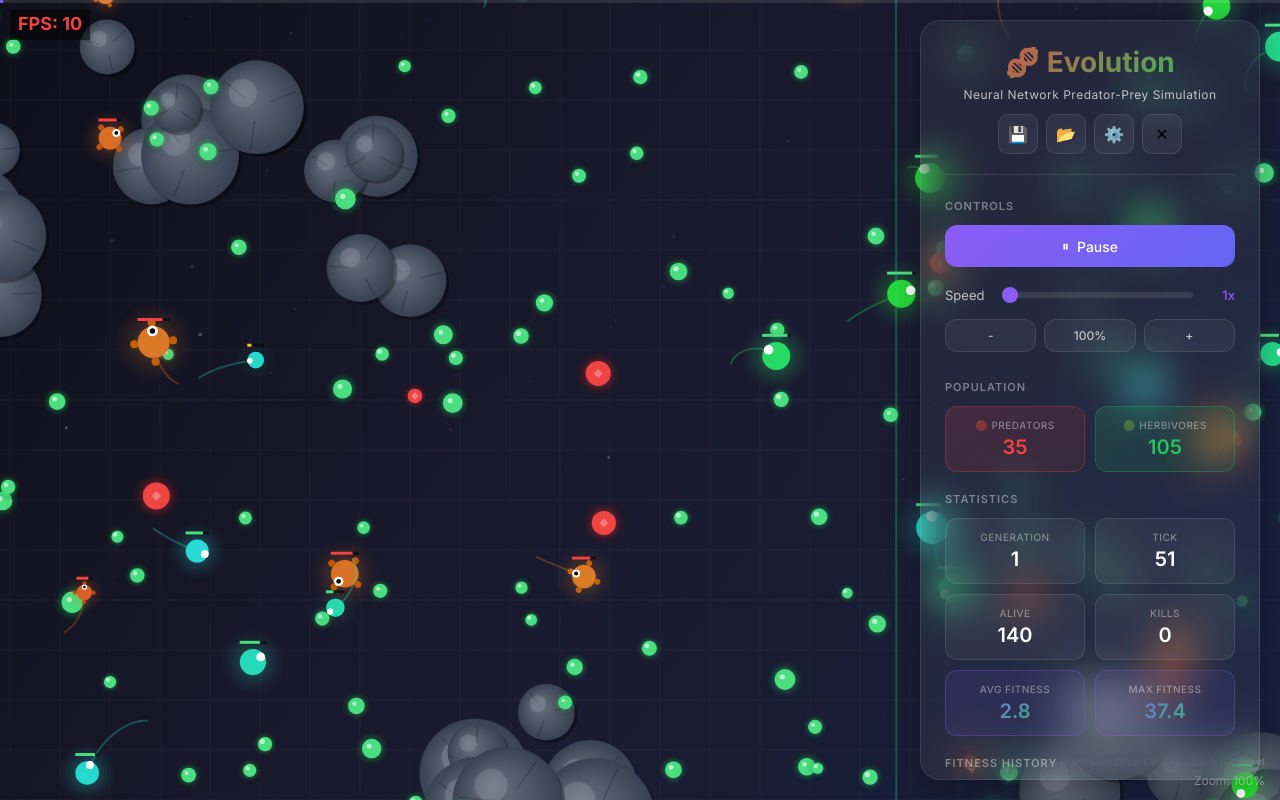
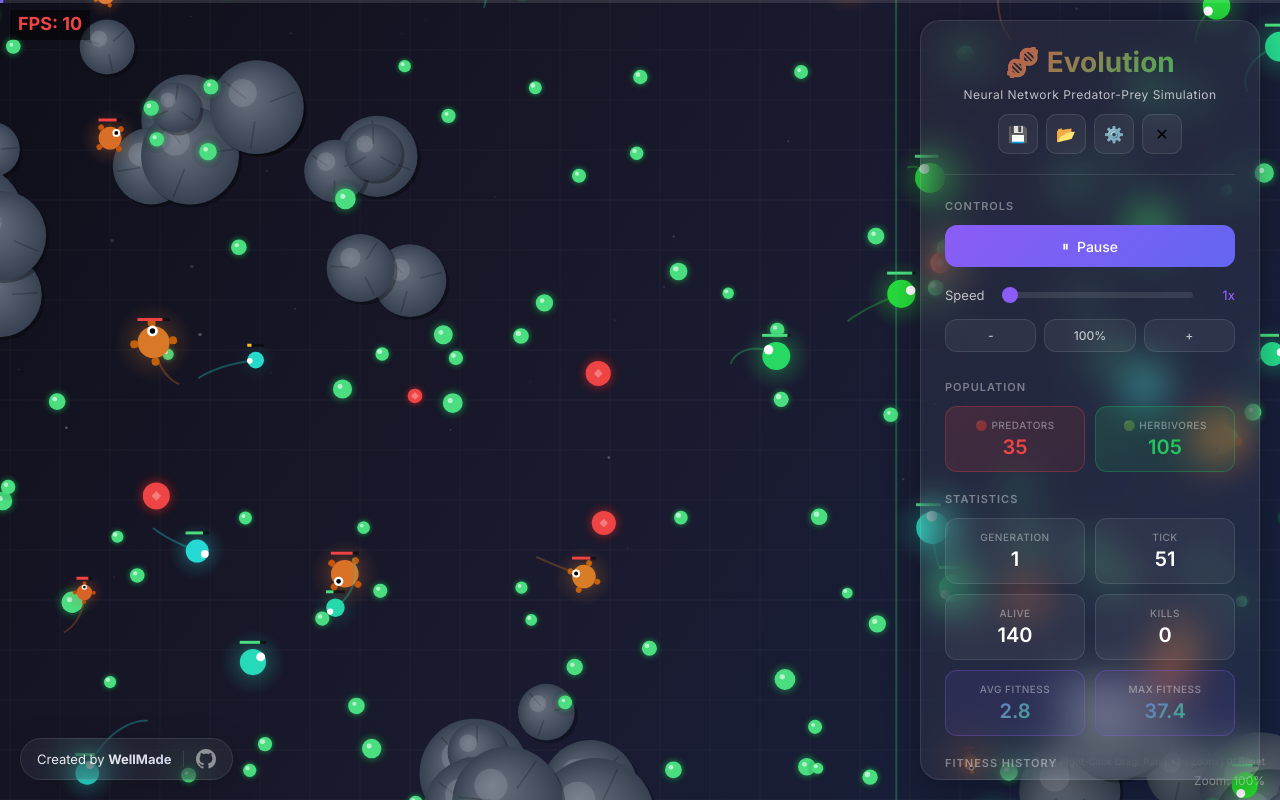
Before and after one commit to s1awek/life-simulation, a website built with Vite: page index.html in a window 1280 px wide. Built offline with nearby package versions, Linux system fonts and the light colour scheme; animation ran at ten frames a second.

Commit message:
feat: Add branding badge to the UI with its styling and functionality.

```diff
--- a/src/styles/main.css
+++ b/src/styles/main.css
@@ -800,6 +800,116 @@ body {
   color: var(--text-muted);
 }
 
+/* Branding Badge */
+.branding-badge {
+  position: fixed;
+  bottom: 20px;
+  left: 20px;
+  display: flex;
+  align-items: center;
+  gap: 12px;
+  padding: 10px 16px;
+  background: var(--glass-bg);
+  backdrop-filter: blur(20px);
+  -webkit-backdrop-filter: blur(20px);
+  border: 1px solid var(--glass-border);
+  border-radius: 50px;
+  z-index: 1000;
+  box-shadow: 0 8px 32px rgba(0, 0, 0, 0.2);
+  transition: all 0.3s ease;
+  animation: slideUp 0.5s ease-out;
+}
+
+.branding-badge:hover {
+  background: rgba(255, 255, 255, 0.08);
+  transform: translateY(-2px);
+  box-shadow: 0 12px 40px rgba(0, 0, 0, 0.3);
+}
+
+.branding-link {
+  text-decoration: none;
+  color: var(--text-primary);
+  font-size: 13px;
+  font-weight: 400;
+  transition: color 0.2s ease;
+}
+
+.branding-text {
+  opacity: 0.9;
+}
+
+.branding-text .highlight {
+  font-weight: 700;
+  background: linear-gradient(135deg, #ffffff, #e0e7ff);
+  -webkit-background-clip: text;
+  -webkit-text-fill-color: transparent;
+  background-clip: text;
+}
+
+.branding-link:hover .branding-text {
+  opacity: 1;
+}
+
+.branding-separator {
+  width: 1px;
+  height: 16px;
+  background: var(--glass-border);
+}
+
+.branding-github {
+  color: var(--text-secondary);
+  display: flex;
+  align-items: center;
+  transition: all 0.2s ease;
+  opacity: 0.7;
+}
+
+.branding-github:hover {
+  color: white;
+  opacity: 1;
+  transform: scale(1.1);
+}
+
+@keyframes slideUp {
+  from {
+    opacity: 0;
+    transform: translateY(20px);
+  }
+
+  to {
+    opacity: 1;
+    transform: translateY(0);
+  }
+}
+
+/* Responsive adjustment for branding */
+@media (max-width: 600px) {
+  .branding-badge {
+    bottom: 10px;
+    left: 50%;
+    transform: translateX(-50%);
+    width: auto;
+    white-space: nowrap;
+    animation: slideUpCenter 0.5s ease-out;
+  }
+
+  .branding-badge:hover {
+    transform: translateX(-50%) translateY(-2px);
+  }
+
+  @keyframes slideUpCenter {
+    from {
+      opacity: 0;
+      transform: translate(-50%, 20px);
+    }
+
+    to {
+      opacity: 1;
+      transform: translate(-50%, 0);
+    }
+  }
+}
+
 /* Configuration Modal */
 .modal-overlay {
   position: fixed;
--- a/src/ui/UI.js
+++ b/src/ui/UI.js
@@ -32,6 +32,22 @@ export class UI {
     this.floatingBtn.title = 'Show Panel (H)';
     this.floatingBtn.style.display = 'none';
     document.body.appendChild(this.floatingBtn);
+
+    // Create Branding Badge
+    const branding = document.createElement('div');
+    branding.className = 'branding-badge';
+    branding.innerHTML = `
+      <a href="https://wellmade.online" target="_blank" class="branding-link">
+        <span class="branding-text">Created by <span class="highlight">WellMade</span></span>
+      </a>
+      <div class="branding-separator"></div>
+      <a href="https://github.com/s1awek/life-simulation/" target="_blank" class="branding-github" title="View Source">
+        <svg height="20" width="20" viewBox="0 0 16 16" fill="currentColor">
+          <path d="M8 0C3.58 0 0 3.58 0 8c0 3.54 2.29 6.53 5.47 7.59.4.07.55-.17.55-.38 0-.19-.01-.82-.01-1.49-2.01.37-2.53-.49-2.69-.94-.09-.23-.48-.94-.82-1.13-.28-.15-.68-.52-.01-.53.63-.01 1.08.58 1.23.82.72 1.21 1.87.87 2.33.66.07-.52.28-.87.51-1.07-1.78-.2-3.64-.89-3.64-3.95 0-.87.31-1.59.82-2.15-.08-.2-.36-1.02.08-2.12 0 0 .67-.21 2.2.82.64-.18 1.32-.27 2-.27.68 0 1.36.09 2 .27 1.53-1.04 2.2-.82 2.2-.82.44 1.1.16 1.92.08 2.12.51.56.82 1.27.82 2.15 0 3.07-1.87 3.75-3.65 3.95.29.25.54.73.54 1.48 0 1.07-.01 1.93-.01 2.2 0 .21.15.46.55.38A8.013 8.013 0 0016 8c0-4.42-3.58-8-8-8z"></path>
+        </svg>
+      </a>
+    `;
+    document.body.appendChild(branding);
 
     this.bindEvents();
     this.bindKeyboardEvents();
```
